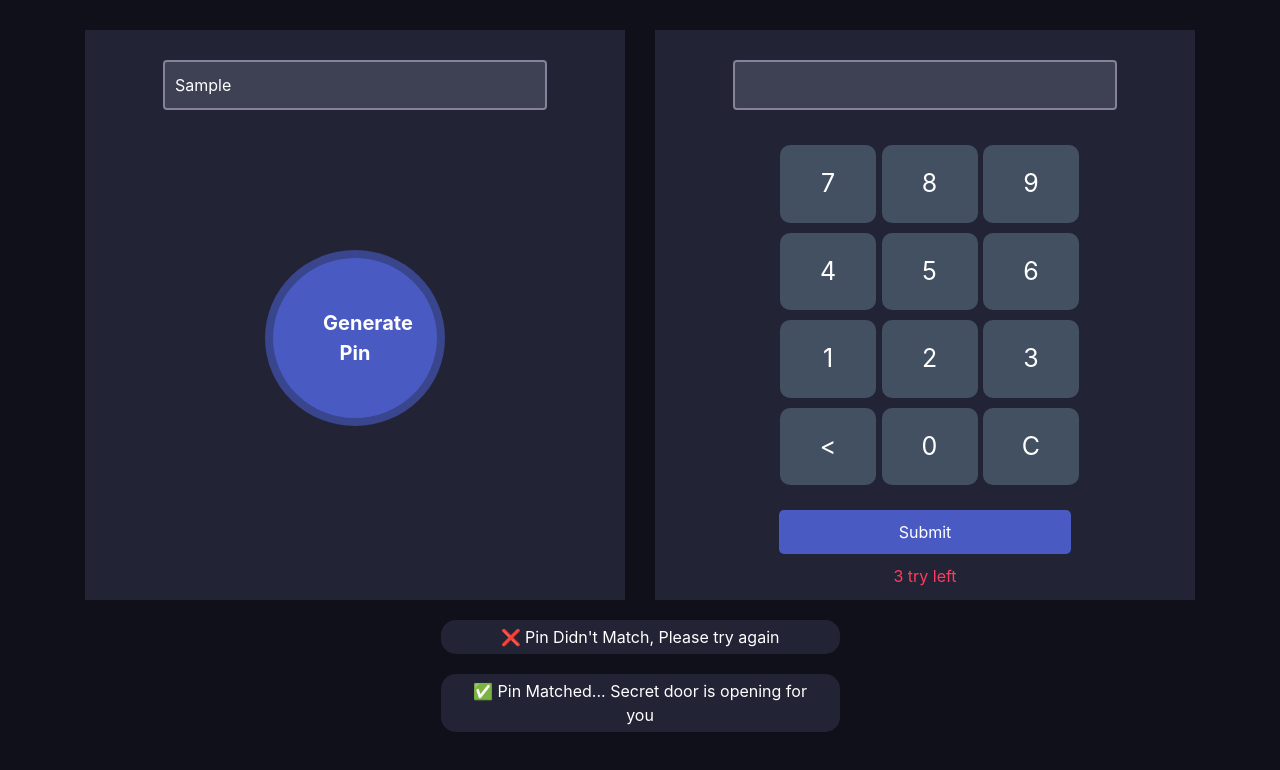
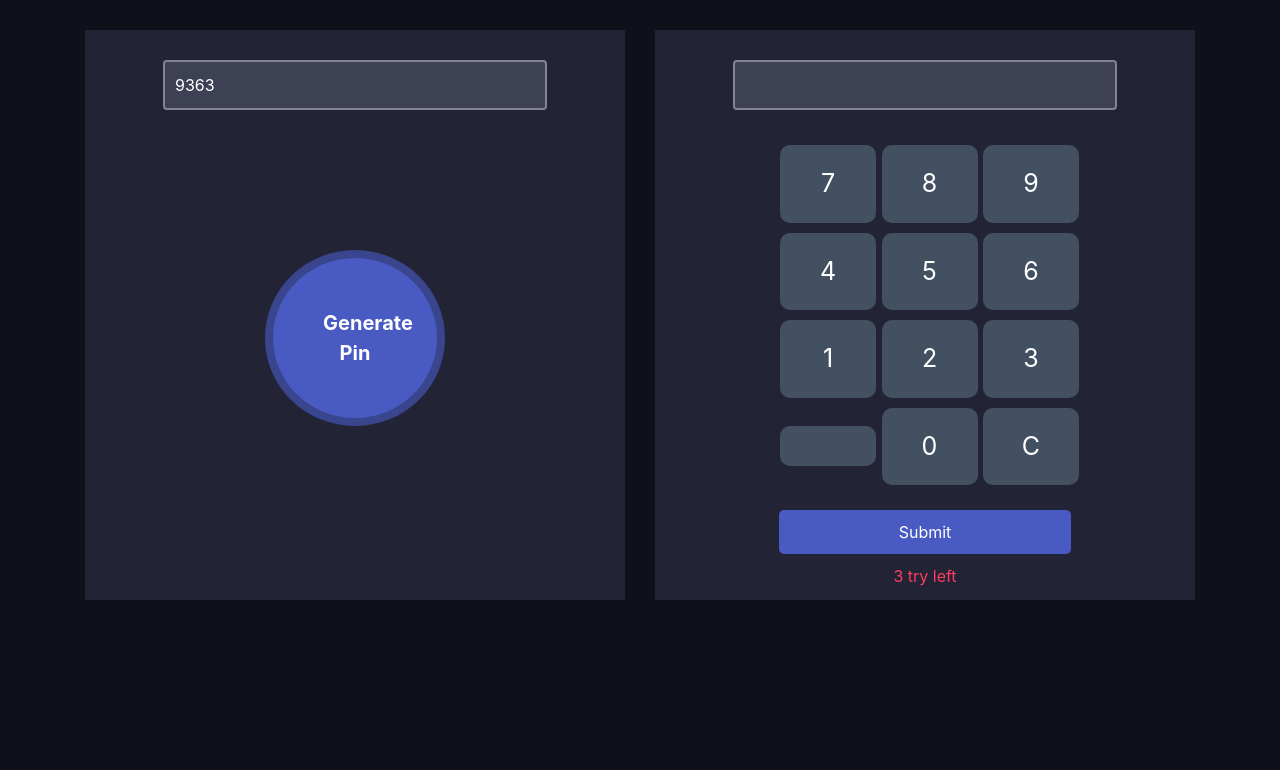
Before and after one commit to KabirBhae/Fourth-assignment, a plain HTML site: page index.html in a window 1280 px wide. Both pictures are taken after typing "Sample" into the empty fields and a click on the button "Generate Pin". Drawn offline with nearby package versions, Linux system fonts and the light colour scheme.

Commit message:
first task done

```diff
--- a/index.html
+++ b/index.html
@@ -12,8 +12,8 @@
         <div class="row">
             <div class="col-md-6">
                 <div class="pin-generator half-width">
-                    <input class="form-control" type="text">
-                    <button class="generate-btn">Generate Pin</button>
+                    <input id="generatePinInput" class="form-control" type="text">
+                    <button id="generateButton" class="generate-btn">Generate Pin</button>
                 </div>
             </div>
             <div class="col-md-6">
@@ -37,7 +37,7 @@
                               <div class="button">3</div>
                             </div>
                             <div class="calc-button-row">
-                                <div class="button"><</div>
+                                <div class="button"></div>
                                 <div class="button">0</div>
                                 <div class="button">C</div>
                             </div>
@@ -54,5 +54,26 @@
             <p class="notify">✅ Pin Matched... Secret door is opening for you</p>
         </div>
     </div>
+
+
+
+
+    <script>
+        document.getElementById('generateButton').addEventListener('click',function(){
+            var randomNumber = Math.random();
+            randomNumber = randomNumber*10000;
+            randomNumber = Math.ceil(randomNumber);
+            if(randomNumber<1000){
+                randomNumber = randomNumber + 1000;
+            }
+            console.log(randomNumber);
+            document.getElementById('generatePinInput').value = randomNumber;
+
+        })
+
+
+
+
+    </script>
 </body>
 </html>
--- a/style.css
+++ b/style.css
@@ -104,3 +104,6 @@ color: #E0B612;
     color: #FF3C5F;
     margin-top: 10px;
 }
+.notify-section{
+    display: none;
+}
```
